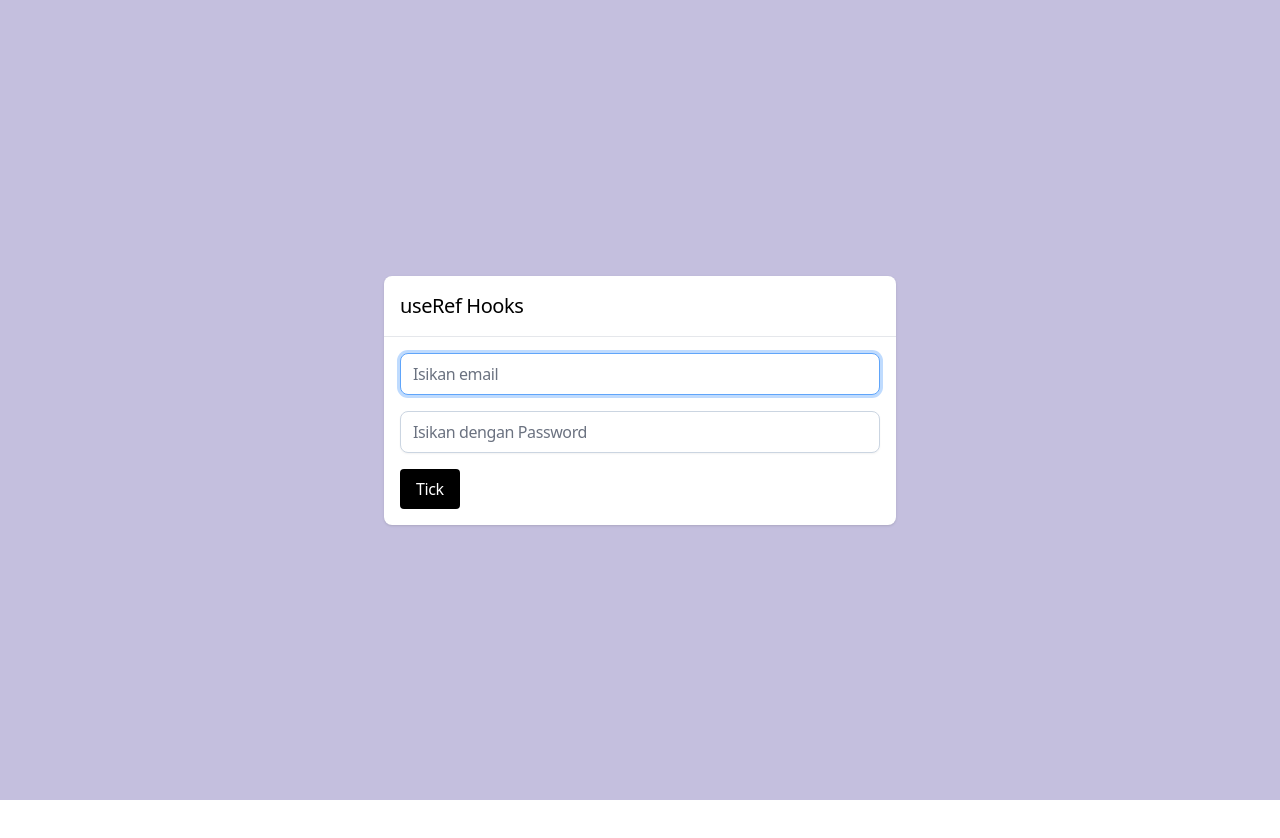
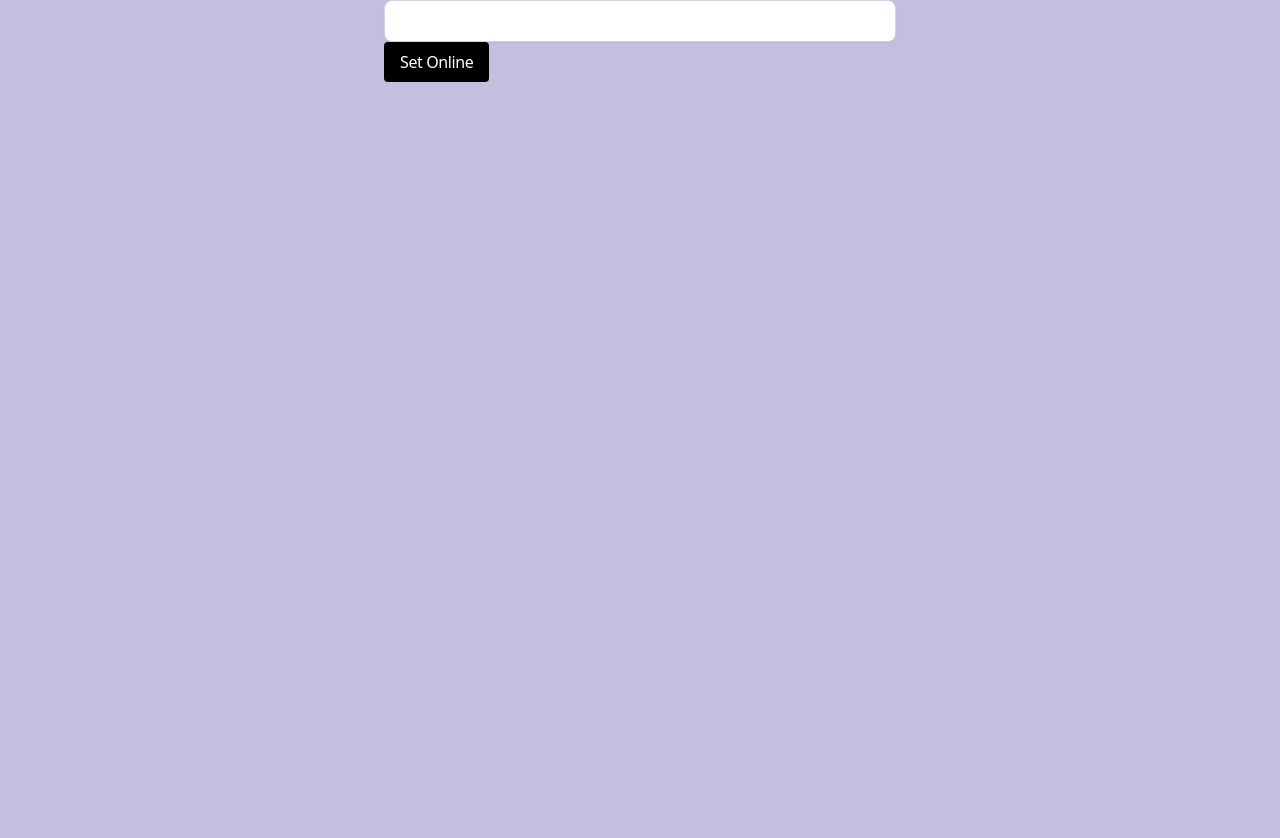
Before and after one commit to rizkywahyuprasetiyo/belajar-react, a React (Vite) app: page / in a window 1280 px wide. Shown: the top 838 px of the page. Before the commit the page ends 800 px from the top, so only its background shows below. Built offline with nearby package versions, Linux system fonts and the light colour scheme.

Commit message:
belajar useEffect

```diff
--- a/src/App.jsx
+++ b/src/App.jsx
@@ -1,28 +1,49 @@
 import PlaceContentCenter from './components/PlaceContentCenter';
-import Card from './components/Card';
-import { useRef, useState } from 'react';
+import Input from './components/Input';
+import { useState, useEffect } from 'react';
 import Button from './components/Button';
-import Input from './components/Input';
 
 export default function App() {
-    const handleClick = () => {
-        console.log('hit me');
-    };
+    const [name, setName] = useState('');
+    const [online, setOnline] = useState(false);
+    const [scrollPosition, setScroolPosition] = useState(window.scroll);
+
+    useEffect(() => {
+        console.log('saya selalu di render.');
+    });
+
+    useEffect(() => {
+        console.log('saya hanya di panggil pada saat render pertama kali.');
+    }, []);
+
+    useEffect(() => {
+        console.log(`Sekarang saya sedang ${online ? 'online' : 'offline'}`);
+    }, [online]);
+
+    function updateScrollPosition() {
+        const windowScrolling = window.scrollY;
+        console.log(`Window scroll position: ${windowScrolling}`);
+        setScroolPosition(windowScrolling);
+    }
+
+    function onKeyDown(e) {
+        console.log(e.code);
+    }
+
+    useEffect(() => {
+        // window.addEventListener('scroll', updateScrollPosition);
+        window.addEventListener('keydown', onKeyDown);
+        return () => {
+            window.removeEventListener('keydown', onKeyDown);
+        };
+    });
 
     return (
         <PlaceContentCenter>
-            <Card>
-                <Card.Title>useRef Hooks</Card.Title>
-                <Card.Body>
-                    <div className='mb-4'>
-                        <Input placeholder='Isikan email' type='email' isFocused />
-                    </div>
-                    <div className='mb-4'>
-                        <Input placeholder='Isikan dengan Password' type='password' />
-                    </div>
-                    <Button onClick={handleClick}>Tick</Button>
-                </Card.Body>
-            </Card>
+            <div className='h-[4000px]'>
+                <Input value={name} onChange={(e) => setName(e.target.value)} />
+                <Button onClick={() => setOnline(true)}>Set Online</Button>
+            </div>
         </PlaceContentCenter>
     );
 }
```
